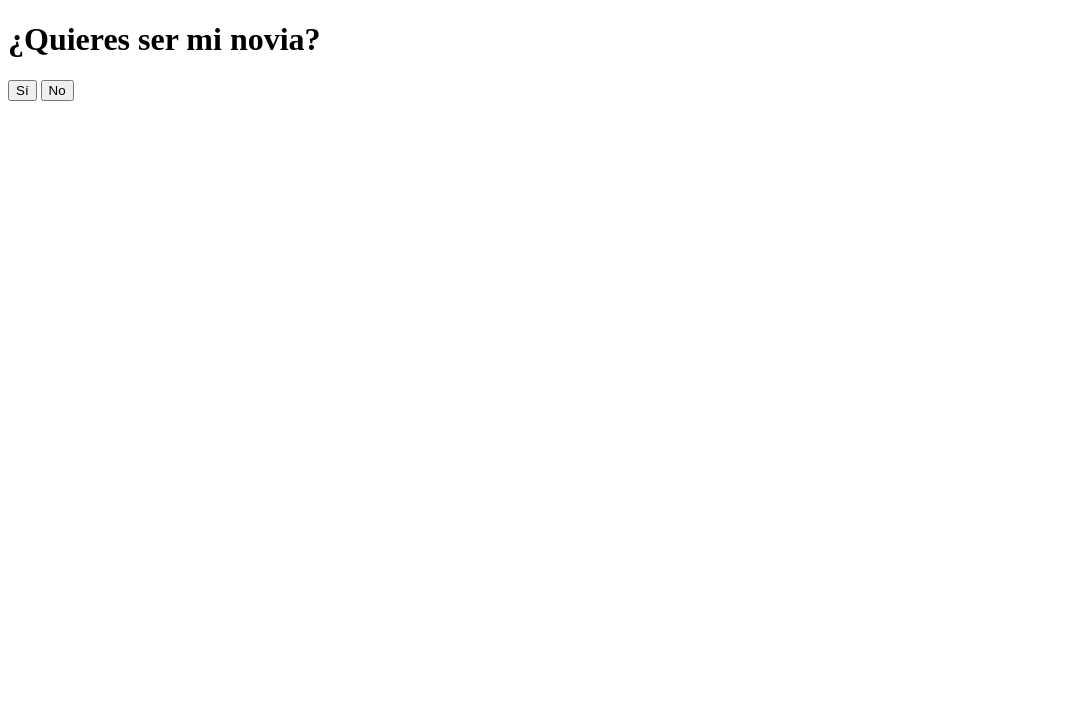
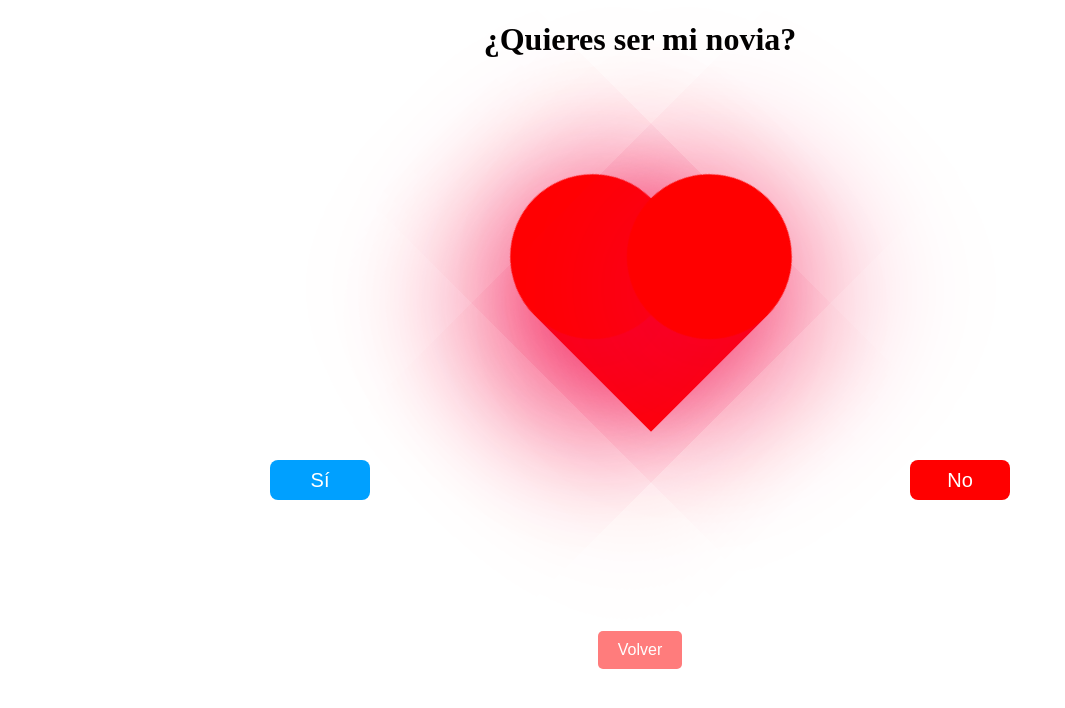
Before and after one commit to RobertoMay/Valentine-s-Day, a plain HTML site: page pages/page2.html in a window 1280 px wide. Shown: the whole page, without its empty margins (0-1065 px from the left). Drawn offline with Linux system fonts and the light colour scheme.

Commit message:
page2 is over

```diff
--- a/css/style-page2.css
+++ b/css/style-page2.css
@@ -0,0 +1,120 @@
+#container {
+    position: absolute;
+    width: 100%;
+    height: 100%;
+}
+
+#yes {
+    width: 100px;
+    height: 40px;
+    background-color: #00a0ff;
+    color: white;
+    font-size: 20px;
+    position: absolute;
+    top: 60%;
+    left: 25%;
+    transform: translate(-50%, -50%);
+    border-radius: 8px;
+    border: none;
+}
+
+#no {
+    width: 100px;
+    height: 40px;
+    background-color: #ff0000;
+    color: white;
+    font-size: 20px;
+    position: absolute;
+    top: 60%;
+    left: 75%;
+    transform: translate(-50%, -50%);
+    border-radius: 8px;
+    border: none;
+}
+
+h1 {
+    text-align: center;
+}
+
+body {
+    margin: 0;
+    padding: 0;
+    min-height: 100vh;
+    display: flex;
+    align-items: center;
+    justify-content: center;
+}
+
+.heart {
+    height: 150px;
+    width: 150px;
+    background-color: red;
+    transform: rotate(45deg);
+    box-shadow: -20px 20px 150px #f20044;
+    animation: palpitar 0.5s linear infinite alternate;
+    position: absolute;
+    top: 30%;
+    left: 45%;
+    transform: translate(-50%, -50%) rotate(45deg);
+}
+
+@keyframes palpitar {
+    0% {
+        transform: rotate(45deg) scale(1.10);
+    }
+    80% {
+        transform: rotate(45deg) scale(1.0);
+    }
+    100% {
+        transform: rotate(45deg) scale(0.8);
+    }
+}
+
+.heart::before {
+    content: "";
+    position: absolute;
+    height: 150px;
+    width: 150px;
+    background: red;
+    right: 50%;
+    border-radius: 50%;
+    box-shadow: 20px 20px 150px #f20044;
+}
+
+.heart::after {
+    content: "";
+    position: absolute;
+    height: 150px;
+    width: 150px;
+    background: red;
+    top: -50%;
+    border-radius: 50%;
+    box-shadow: 20px 20px 150px #f20044;
+}
+
+#yes:hover {
+    background-color: #005fa0
+}
+
+.btn-container {
+    position: relative;
+    text-align: center;
+    margin-top: 500px;
+}
+
+.btn {
+    display: block;
+    margin: 20px auto;
+    padding: 10px 20px;
+    background-color: #ff7c7c;
+    color: white;
+    border: none;
+    border-radius: 5px;
+    font-size: 16px;
+    cursor: pointer;
+    transition: background-color 0.3s ease;
+}
+
+.btn:hover {
+    background-color: #f20044;
+}
--- a/js/index.js
+++ b/js/index.js
@@ -1,8 +1,32 @@
 function move() {
     var no = document.getElementById("no");
     var container = document.getElementById("container");
-    var x = Math.floor(Math.random() * (container.offsetWidth - no.offsetWidth));
-    var y = Math.floor(Math.random() * (container.offsetHeight - no.offsetHeight));
+    var heart = document.querySelector(".heart");
+
+    var containerWidth = container.offsetWidth;
+    var containerHeight = container.offsetHeight;
+    var buttonWidth = no.offsetWidth;
+    var buttonHeight = no.offsetHeight;
+
+    var maxX = containerWidth - buttonWidth;
+    var maxY = containerHeight - buttonHeight;
+
+    var x = Math.floor(Math.random() * maxX);
+    var y = Math.floor(Math.random() * maxY);
+
+    var heartRect = heart.getBoundingClientRect();
+    var buttonRect = no.getBoundingClientRect();
+
+    while (
+        x < heartRect.right &&
+        x + buttonWidth > heartRect.left &&
+        y < heartRect.bottom &&
+        y + buttonHeight > heartRect.top
+    ) {
+        x = Math.floor(Math.random() * maxX);
+        y = Math.floor(Math.random() * maxY);
+    }
+
     no.style.left = x + "px";
     no.style.top = y + "px";
 }
--- a/pages/page2.html
+++ b/pages/page2.html
@@ -1,20 +1,29 @@
 <!DOCTYPE html>
 <html lang="en">
+
 <head>
     <meta charset="UTF-8">
     <meta name="viewport" content="width=device-width, initial-scale=1.0">
+    <link rel="stylesheet" href="./../css/style-page2.css">
     <title>Do you want to be my girlfriend?</title>
 </head>
+
 <body>
 
     <div id="container">
         <h1>¿Quieres ser mi novia?</h1>
-        <button id="yes" onclick="alert('¡Sabia que diras que si :3')">Sí</button>
+        <button id="yes" onclick="alert('¡Sabia que diras que si!!')">Sí</button>
         <button id="no" onmouseover="move()">No</button>
 
     </div>
 
     <div class="heart"></div>
-    <script src="index.js"></script>
+
+    <div class="btn-container">
+        <button class="btn" onclick="window.location.href='index.html'">Volver</button>
+    </div>
+
+    <script src="./../js/index.js"></script>
 </body>
+
 </html>
```
